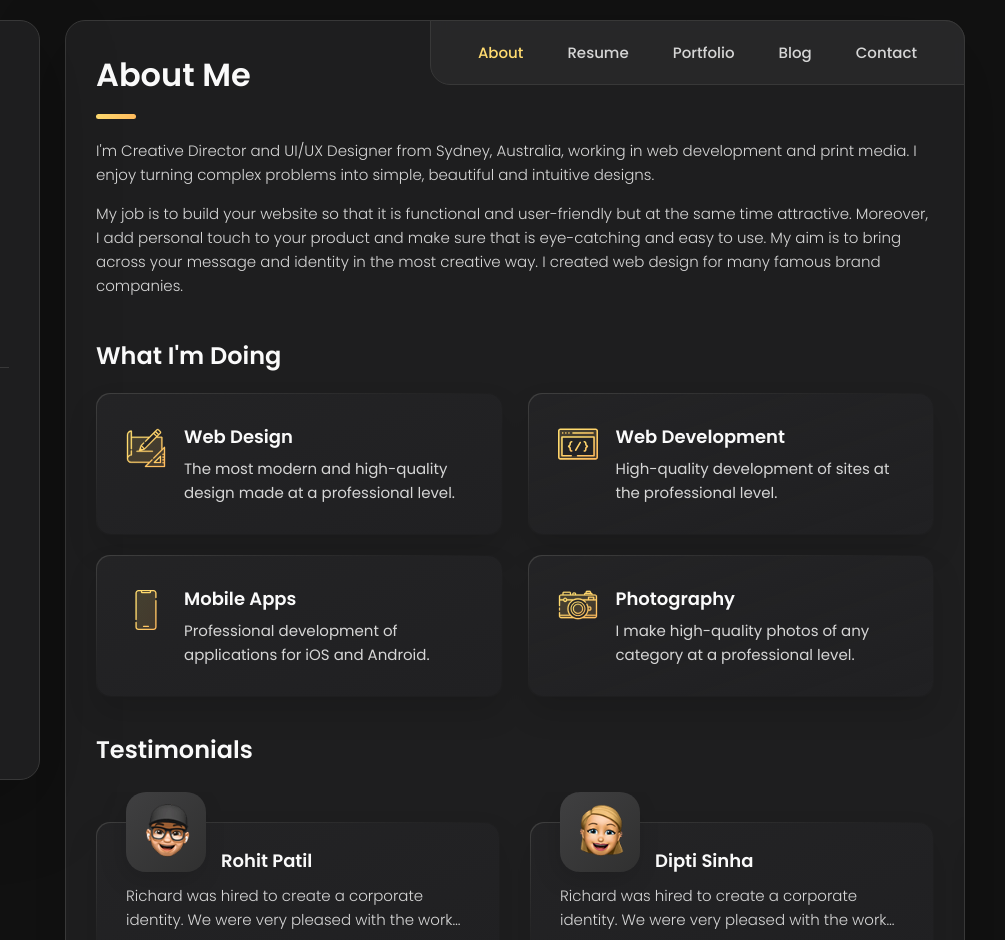
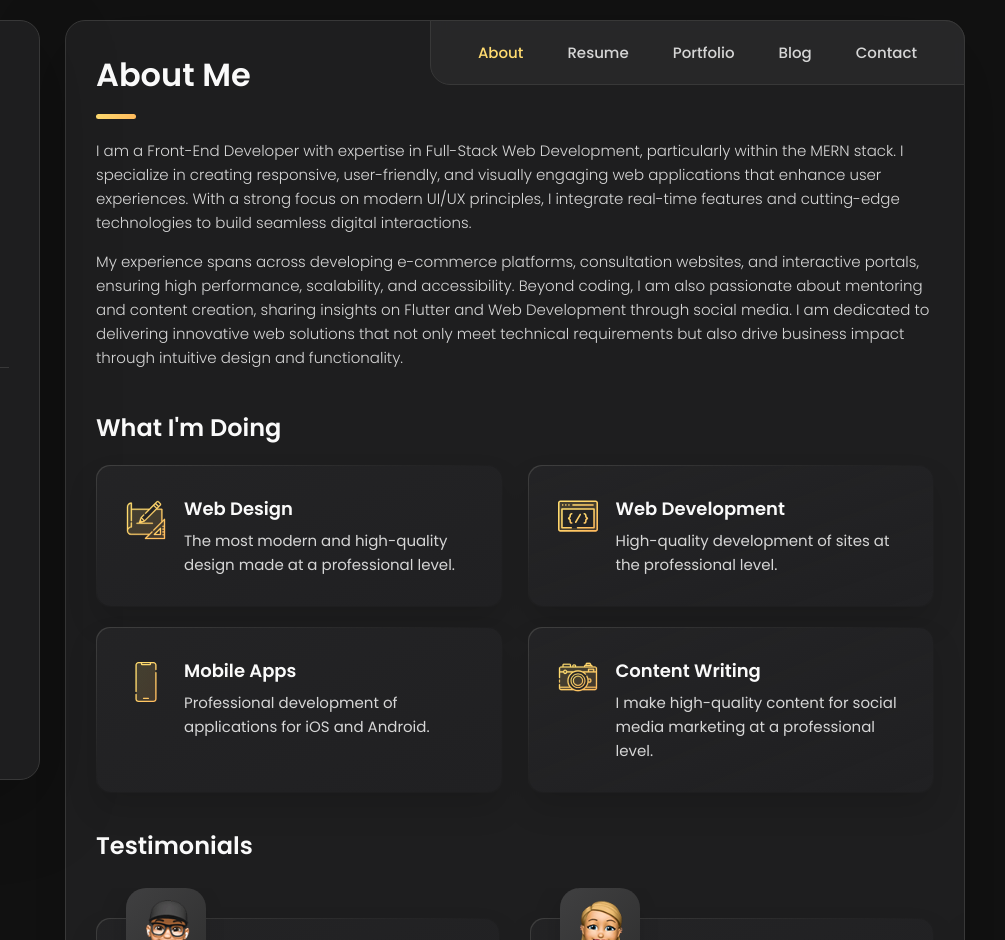
Before and after one commit to ViswaaE/portfolio, a plain HTML site: page index.html in a window 1280 px wide. Shown: the part 40-980 px from the top of the page, 275-1280 px from the left. Drawn offline with nearby package versions, Linux system fonts and the light colour scheme.

Commit message:
landing changes

```diff
--- a/index.html
+++ b/index.html
@@ -209,17 +209,19 @@
 
         <section class="about-text">
           <p>
-            I'm Creative Director and UI/UX Designer from Sydney, Australia, working in web development and print media.
-            I enjoy
-            turning complex problems into simple, beautiful and intuitive designs.
+            I am a Front-End Developer with expertise in Full-Stack Web Development, particularly within the MERN stack.
+            I specialize in creating responsive, user-friendly, and visually engaging web applications that enhance user
+            experiences. With a strong focus on modern UI/UX principles, I integrate real-time features and cutting-edge
+            technologies to build seamless digital interactions.
           </p>
 
           <p>
-            My job is to build your website so that it is functional and user-friendly but at the same time attractive.
-            Moreover, I
-            add personal touch to your product and make sure that is eye-catching and easy to use. My aim is to bring
-            across your
-            message and identity in the most creative way. I created web design for many famous brand companies.
+            My experience spans across developing e-commerce platforms, consultation websites, and interactive portals,
+            ensuring high performance, scalability, and accessibility. Beyond coding, I am also passionate about
+            mentoring and content creation, sharing insights on Flutter and Web Development through social media.
+
+            I am dedicated to delivering innovative web solutions that not only meet technical requirements but also
+            drive business impact through intuitive design and functionality.
           </p>
         </section>
 
@@ -290,10 +292,10 @@
               </div>
 
               <div class="service-content-box">
-                <h4 class="h4 service-item-title">Photography</h4>
+                <h4 class="h4 service-item-title">Content Writing</h4>
 
                 <p class="service-item-text">
-                  I make high-quality photos of any category at a professional level.
+                  I make high-quality content for social media marketing at a professional level.
                 </p>
               </div>
 
@@ -321,15 +323,13 @@
                   <img src="./assets/images/avatar-1.png" alt="Daniel lewis" width="60" data-testimonials-avatar>
                 </figure>
 
-                <h4 class="h4 testimonials-item-title" data-testimonials-title>Rohit Patil</h4>
+                <h4 class="h4 testimonials-item-title" data-testimonials-title>user-1</h4>
 
                 <div class="testimonials-text" data-testimonials-text>
                   <p>
-                    Richard was hired to create a corporate identity. We were very pleased with the work done. She has a
-                    lot of experience
-                    and is very concerned about the needs of client. Lorem ipsum dolor sit amet, ullamcous cididt
-                    consectetur adipiscing
-                    elit, seds do et eiusmod tempor incididunt ut laborels dolore magnarels alia.
+                    Lorem ipsum dolor sit amet consectetur adipisicing elit. Nostrum amet id quam atque laborum
+                    perspiciatis voluptatem nobis odio quisquam vero repellendus, qui, cupiditate, laboriosam mollitia
+                    cumque quos veritatis odit veniam.
                   </p>
                 </div>
 
@@ -343,15 +343,13 @@
                   <img src="./assets/images/avatar-2.png" alt="Jessica miller" width="60" data-testimonials-avatar>
                 </figure>
 
-                <h4 class="h4 testimonials-item-title" data-testimonials-title>Dipti Sinha</h4>
+                <h4 class="h4 testimonials-item-title" data-testimonials-title>user-2</h4>
 
                 <div class="testimonials-text" data-testimonials-text>
                   <p>
-                    Richard was hired to create a corporate identity. We were very pleased with the work done. She has a
-                    lot of experience
-                    and is very concerned about the needs of client. Lorem ipsum dolor sit amet, ullamcous cididt
-                    consectetur adipiscing
-                    elit, seds do et eiusmod tempor incididunt ut laborels dolore magnarels alia.
+                    Lorem ipsum dolor sit amet consectetur adipisicing elit. Esse quam molestias iure pariatur saepe
+                    nemo sequi dolorum voluptatum ad dignissimos cum architecto eligendi nostrum deserunt, non, ex eius
+                    expedita error.
                   </p>
                 </div>
 
@@ -365,42 +363,19 @@
                   <img src="./assets/images/avatar-3.png" alt="Emily evans" width="60" data-testimonials-avatar>
                 </figure>
 
-                <h4 class="h4 testimonials-item-title" data-testimonials-title>Emily evans</h4>
+                <h4 class="h4 testimonials-item-title" data-testimonials-title>user-3</h4>
 
                 <div class="testimonials-text" data-testimonials-text>
                   <p>
-                    Richard was hired to create a corporate identity. We were very pleased with the work done. She has a
-                    lot of experience
-                    and is very concerned about the needs of client. Lorem ipsum dolor sit amet, ullamcous cididt
-                    consectetur adipiscing
-                    elit, seds do et eiusmod tempor incididunt ut laborels dolore magnarels alia.
+                    Lorem ipsum dolor sit amet consectetur adipisicing elit. Quasi, repudiandae, harum eveniet dolore
+                    corporis autem doloribus in et inventore tenetur, ipsam porro tempore. Optio accusamus vero debitis
+                    ex quos amet.
                   </p>
                 </div>
 
               </div>
             </li>
 
-            <li class="testimonials-item">
-              <div class="content-card" data-testimonials-item>
-
-                <figure class="testimonials-avatar-box">
-                  <img src="./assets/images/avatar-4.png" alt="Henry william" width="60" data-testimonials-avatar>
-                </figure>
-
-                <h4 class="h4 testimonials-item-title" data-testimonials-title>Henry william</h4>
-
-                <div class="testimonials-text" data-testimonials-text>
-                  <p>
-                    Richard was hired to create a corporate identity. We were very pleased with the work done. She has a
-                    lot of experience
-                    and is very concerned about the needs of client. Lorem ipsum dolor sit amet, ullamcous cididt
-                    consectetur adipiscing
-                    elit, seds do et eiusmod tempor incididunt ut laborels dolore magnarels alia.
-                  </p>
-                </div>
-
-              </div>
-            </li>
 
           </ul>
 
@@ -460,7 +435,7 @@
 
           <h3 class="h3 clients-title">Clients</h3>
 
-          <ul class="clients-list has-scrollbar">
+          <!-- <ul class="clients-list has-scrollbar">
 
             <li class="clients-item">
               <a href="#">
@@ -498,7 +473,7 @@
               </a>
             </li>
 
-          </ul>
+          </ul> -->
 
         </section>
 
@@ -532,41 +507,23 @@
 
               <li class="timeline-item">
 
-              <h4 class="h4 timeline-item-title">University Of Engineering Pune </h4>
+                <h4 class="h4 timeline-item-title">SSM College of Engineering </h4>
 
-              <span>2021 — 2024</span>
+                <span>2022 — 2026</span>
 
                 <p class="timeline-text">
-                Nemo enims ipsam voluptatem, blanditiis praesentium voluptum delenit atque corrupti, quos dolores et
-                quas molestias
-                exceptur.
+                  B.Tech in Information Technology | 2022 — 2026
                 </p>
 
-            </li>
 
               <li class="timeline-item">
 
-              <h4 class="h4 timeline-item-title">New york academy of Texas</h4>
+                <h4 class="h4 timeline-item-title">SSV Matric Hr Sec School</h4>
 
-              <span>2018 — 2024</span>
+                <span>2019 — 2022</span>
 
                 <p class="timeline-text">
-                Ratione voluptatem sequi nesciunt, facere quisquams facere menda ossimus, omnis voluptas assumenda est
-                omnis..
-              </p>
-
-            </li>
-
-            <li class="timeline-item">
-
-              <h4 class="h4 timeline-item-title">High school of art and design</h4>
-
-              <span>2017 — 2018</span>
-
-              <p class="timeline-text">
-                Duis aute irure dolor in reprehenderit in voluptate, quila voluptas mag odit aut fugit, sed consequuntur
-                magni dolores
-                eos.
+                  Higher Secondary Education (Grade 10-12) | 2019 — 2022
                 </p>
 
               </li>
@@ -594,7 +551,8 @@
                 <span>2015 — Present</span>
 
                 <p class="timeline-text">
-                Nemo enim ipsam voluptatem blanditiis praesentium voluptum delenit atque corrupti, quos dolores et qvuas
+                  Nemo enim ipsam voluptatem blanditiis praesentium voluptum delenit atque corrupti, quos dolores et
+                  qvuas
                   molestias
                   exceptur.
                 </p>
@@ -1031,7 +989,8 @@
                     <h3 class="h3 blog-item-title">Design digest #80</h3>
 
                     <p class="blog-text">
-                    Excepteur sint occaecat cupidatat no proident, quis nostrum exercitationem ullam corporis suscipit.
+                      Excepteur sint occaecat cupidatat no proident, quis nostrum exercitationem ullam corporis
+                      suscipit.
                     </p>
 
                   </div>
@@ -1160,10 +1119,12 @@
               <div class="input-wrapper">
                 <input type="text" name="fullname" class="form-input" placeholder="Full name" required data-form-input>
 
-              <input type="email" name="email" class="form-input" placeholder="Email address" required data-form-input>
+                <input type="email" name="email" class="form-input" placeholder="Email address" required
+                  data-form-input>
               </div>
 
-            <textarea name="message" class="form-input" placeholder="Your Message" required data-form-input></textarea>
+              <textarea name="message" class="form-input" placeholder="Your Message" required
+                data-form-input></textarea>
 
               <button class="form-btn" type="submit" disabled data-form-btn>
                 <ion-icon name="paper-plane"></ion-icon>
```
Lines whose indentation alone changed are shown as unchanged.
